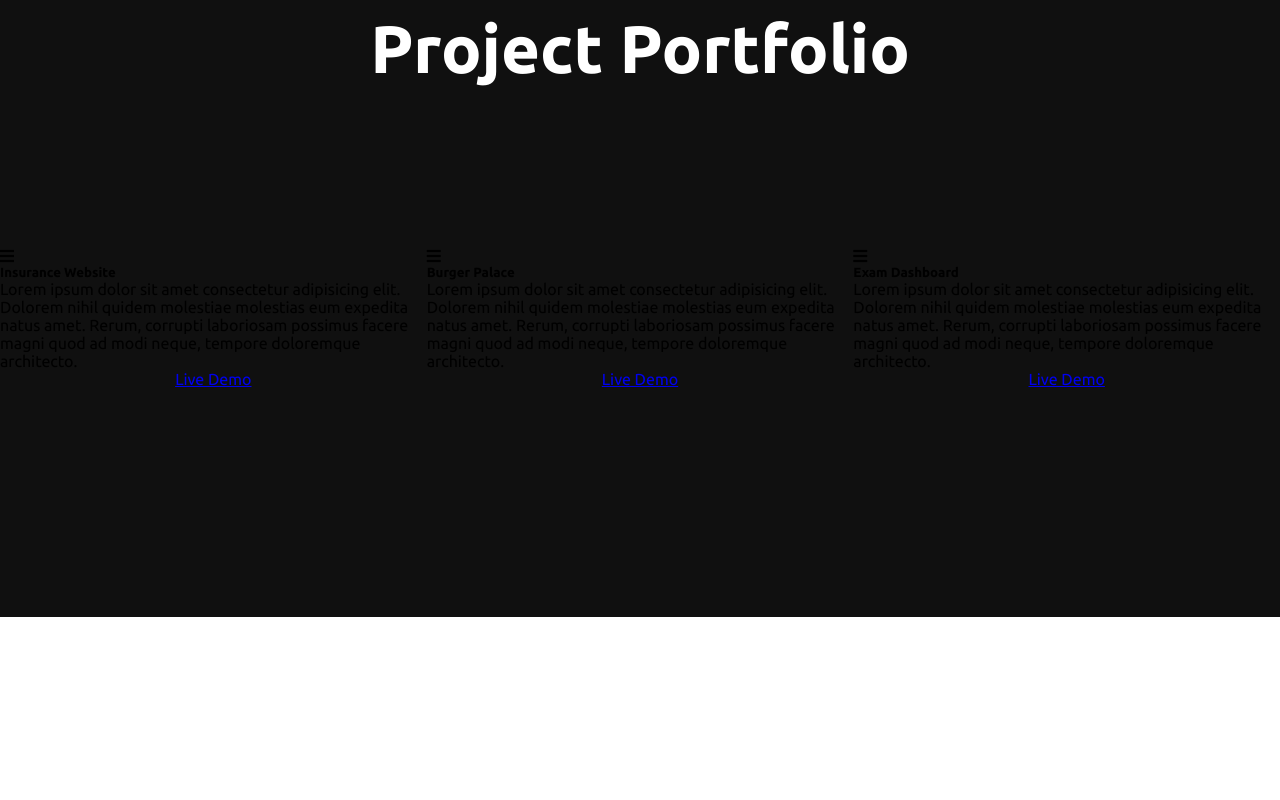
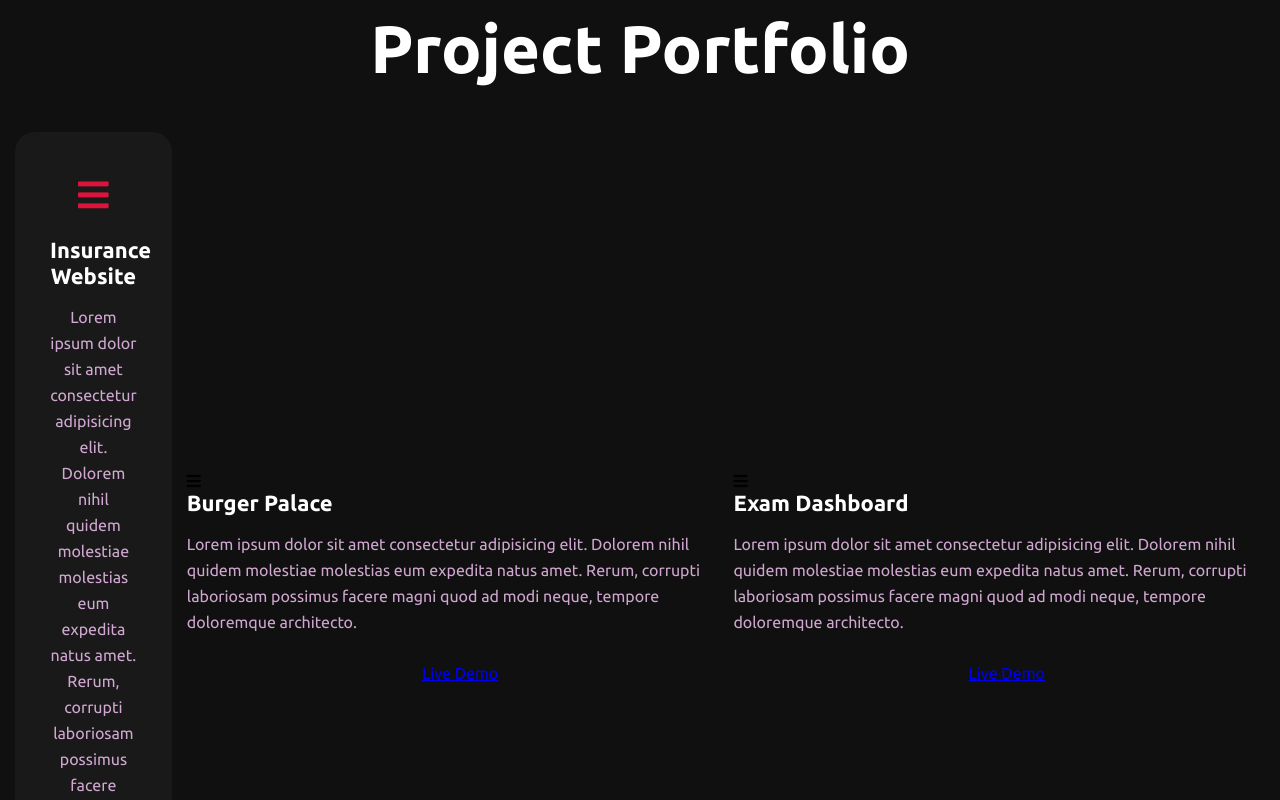
Before and after one commit to kelvinmburu/Kelvin-Portfolio, a plain HTML site: page index.html in a window 1280 px wide. Shown: the part 1620-2420 px from the top of the page. Before the commit the page ends 2237 px from the top, so only its background shows below. Drawn offline with Linux system fonts and the light colour scheme.

Commit message:
st(card): added padding and margin to card

```diff
--- a/css/style.css
+++ b/css/style.css
@@ -217,5 +217,45 @@ button:hover {
 }
 
 .p-card {
+    height: auto;
+    width: 335px;
+    padding: 20px 35px;
+    background: #191919;
+    border-radius: 20px;
+    margin: 15px;
+    position: relative;
+    overflow: hidden;
+    text-align: center
+}
 
+.p-card i {
+    font-size: 35px;
+    display: block;
+    text-align: center;
+    margin: 25px 0px;
+    color: crimson;
 }
+
+h5 {
+    color: #fff;
+    font-size: 22px;
+    margin-bottom: 15px;
+}
+
+.p-text p {
+    color: #fcfc;
+    font-size: 16px;
+    line-height: 26px;
+    margin-bottom: 25px;
+}
+
+.p-card .live-btn {
+    background-color: crimson;
+    color: #fff;
+    text-decoration: none;
+    border: 2px solid transparent;
+    font-weight: bold;
+    padding: 9px 23px;
+    border-radius: 30px;
+    transition: all 0.4s ease;
+}
```
